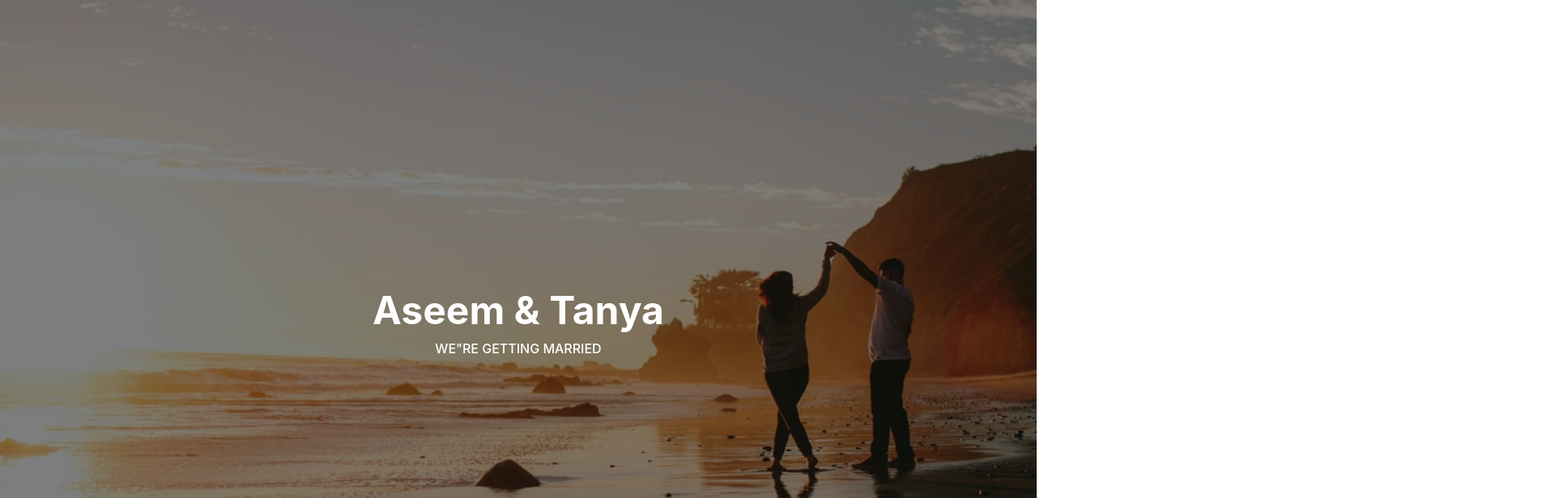
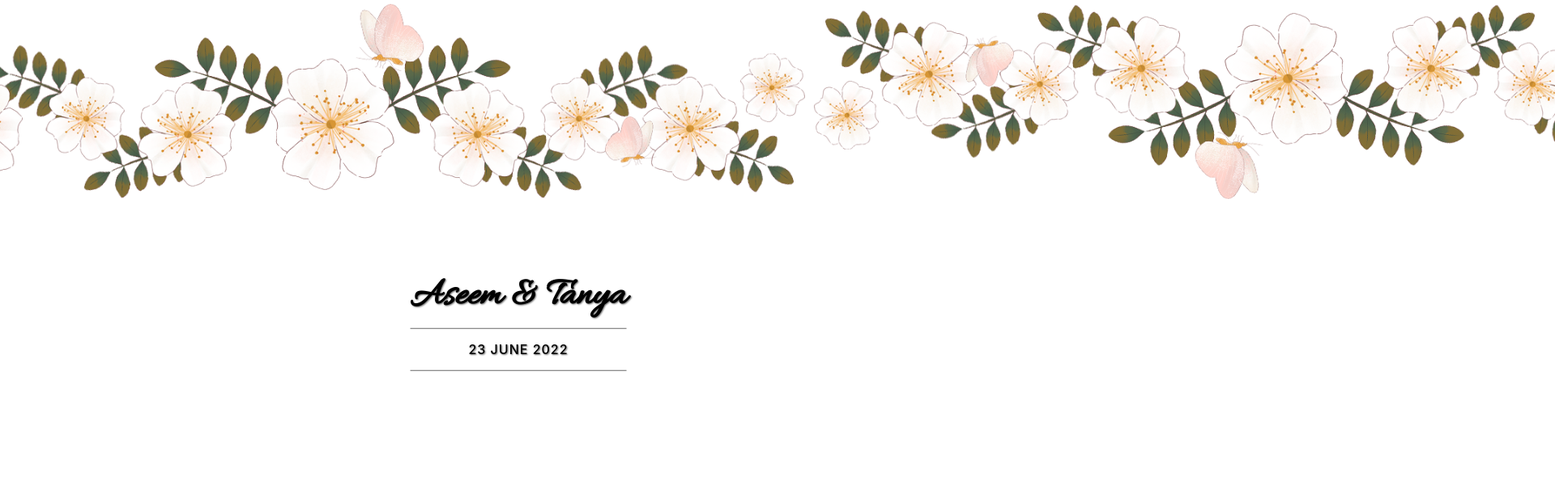
Before and after one commit to ShubhKotnala/Wedding-Event, a React (Create React App) app: page / in a window 1280 px wide. Shown: the top 616 px of the page at 81% size, 1920 px wide, since content can reach past the window. Built offline with nearby package versions, Linux system fonts and the light colour scheme; no server answers.

Commit message:
ui changes

```diff
--- a/public/index.html
+++ b/public/index.html
@@ -15,6 +15,18 @@
       user's mobile device or desktop. See https://developers.google.com/web/fundamentals/web-app-manifest/
     -->
     <link rel="manifest" href="%PUBLIC_URL%/manifest.json" />
+    <link rel="preconnect" href="https://fonts.googleapis.com" />
+    <link
+      href="https://fonts.googleapis.com/css2?family=Dancing+Script&display=swap"
+      rel="stylesheet"
+    />
+    <link rel="preconnect" href="https://fonts.googleapis.com" />
+    <link rel="preconnect" href="https://fonts.gstatic.com" crossorigin />
+    <link rel="preconnect" href="https://fonts.gstatic.com" crossorigin />
+    <link
+      href="https://fonts.googleapis.com/css2?family=Allura&family=Dancing+Script&family=Dosis:wght@200&display=swap"
+      rel="stylesheet"
+    />
     <!--
       Notice the use of %PUBLIC_URL% in the tags above.
       It will be replaced with the URL of the `public` folder during the build.
--- a/src/assets/images/index.ts
+++ b/src/assets/images/index.ts
@@ -2,10 +2,12 @@ import heroImg from "./heroImg.jpeg";
 import countdownImg from "./countdownImg.jpeg";
 import specialRequest from "./specialRequest.png";
 import gallery from "./ourGallery.png";
+import bgFlower from "./bg-flower.png";
 
 export const imgs = {
   heroImg,
   countdownImg,
   specialRequest,
   gallery,
+  bgFlower,
 };
--- a/src/components/heroImage/index.tsx
+++ b/src/components/heroImage/index.tsx
@@ -1,25 +1,25 @@
 import { StyledContainer } from "./style";
 import { Text, FontSize, FontWeight } from "../../helpers/text";
+import { imgs } from "../../assets/images";
 
 function HeroImage() {
   return (
     <StyledContainer>
+      <img src={imgs.bgFlower} alt="" />
       <div className="hero-mid-text">
-        <Text size={FontSize.Large} weight={FontWeight.Bold} color="#fff">
-          Aseem & Tanya
-        </Text>
+        <div className="text-title">
+          <Text size={FontSize.Large} weight={FontWeight.Bold}>
+            Aseem & Tanya
+          </Text>
+        </div>
+
         <div className="hero-divider" />
-        <Text size={FontSize.Small} weight={FontWeight.Medium} color="#fff">
-          WE"RE GETTING MARRIED
-        </Text>
-      </div>
 
-      <div className="hero-bottom-text">
-        <Text color="#fff">Save the date</Text>
-        <div className="hero-divider" />
-        <Text size={FontSize.Mini} weight={FontWeight.Light} color="#fff">
-          23 June 2022
-        </Text>
+        <div className="text-sub-title">
+          <Text size={FontSize.Small} weight={FontWeight.Medium}>
+            23 June 2022
+          </Text>
+        </div>
       </div>
     </StyledContainer>
   );
--- a/src/components/heroImage/style.ts
+++ b/src/components/heroImage/style.ts
@@ -2,8 +2,8 @@ import styled from "styled-components";
 import { imgs } from "../../assets/images";
 
 export const StyledContainer = styled.div`
-  background-image: linear-gradient(rgba(0, 0, 0, 0.5), rgba(0, 0, 0, 0.5)),
-    url(${imgs.heroImg});
+  // background-image: linear-gradient(rgba(0, 0, 0, 0.5), rgba(0, 0, 0, 0.5)),
+  //   url(${imgs.bgFlower});
   height: 100vh;
   width: 100vw;
   background-position: center;
@@ -17,42 +17,79 @@ export const StyledContainer = styled.div`
     top: 50%;
     left: 50%;
     transform: translate(-50%, -50%);
-    color: white;
+    // color: white;
   }
 
-  .hero-bottom-text {
-    position: absolute;
-    bottom: 0%;
-    left: 50%;
-    transform: translate(-50%, -0%);
-    background-color: rgba(94, 154, 142, 1);
-    border-radius: 50% 50% 0 0 / 100% 100% 0 0;
-    color: white;
-    text-align: center;
+  .text-title {
+    font-family: "Allura", cursive;
+    font-weight: 500;
+    font-size: 2px;
+    line-height: 1.1;
+    color: #fff;
+    margin: 0 0 0.4em;
+    text-shadow: 1px 1px 2px rgba(0, 0, 0, 0.6);
+    animation-duration: 1s;
+    animation-name: slideInUp;
+    visibility: visible;
 
-    padding: 2rem;
-    padding-bottom: 1rem;
-
-    // animation-duration: 2s;
-    // animation-timing-function: ease;
-    // animation-delay: 0s;
-    // animation-iteration-count: infinite;
-    // animation-direction: normal;
-    // animation-fill-mode: none;
-    // animation-play-state: running;
-    // animation-name: save-the-date-pulse;
+    @keyframes slideInUp {
+      0% {
+        -webkit-transform: translate3d(0, 100%, 0);
+        transform: translate3d(0, 100%, 0);
+        visibility: visible;
+      }
+      100% {
+        -webkit-transform: translate3d(0, 0, 0);
+        transform: translate3d(0, 0, 0);
+      }
+    }
   }
 
-  // @keyframes save-the-date-pulse {
-  //   from {
-  //     border: 1px solid rgba(94, 154, 142, 0.1);
-  //     border-bottom: 0;
-  //   }
-  //   to {
-  //     border: 10px solid rgba(94, 154, 142, 0.7);
-  //     border-bottom: 0;
-  //   }
-  // }
+  .text-sub-title {
+    border: 1px solid rgba(0, 0, 0, 0.6);
+    border-left: none;
+    border-right: none;
+    padding: 1rem 0.5rem;
+    text-shadow: 1px 1px 2px rgba(0, 0, 0, 0.6);
+    letter-spacing: 1px;
+    font-size: 0.94444rem;
+    text-transform: uppercase;
+    font-weight: 500;
+    line-height: 1.1;
+
+    animation-delay: 1s;
+    animation-name: fadeIn;
+    animation-duration: 5s;
+
+    @keyframes fadeIn {
+      0% {
+        opacity: 0;
+      }
+      50% {
+        opacity: 0.5;
+      }
+      100% {
+        opacity: 1;
+      }
+    }
+
+    // animation: save-the-date-pulse 1s infinite;
+
+    // @keyframes save-the-date-pulse {
+    //   0% {
+    //     -webkit-transform: scale3d(1, 1, 1);
+    //     transform: scale3d(1, 1, 1);
+    //   }
+    //   50% {
+    //     -webkit-transform: scale3d(0.95, 0.95, 0.95);
+    //     transform: scale3d(0.95, 0.95, 0.95);
+    //   }
+    //   100% {
+    //     -webkit-transform: scale3d(1, 1, 1);
+    //     transform: scale3d(1, 1, 1);
+    //   }
+    // }
+  }
 
   .hero-divider {
     height: 0.7rem;
```
Also changed, not shown: src/components/heroImage/file.ts (added, +40 -0 lines), src/components/heroImage/file.tsx (added, +28 -0 lines), src/assets/images/bg-flower.png (added).
